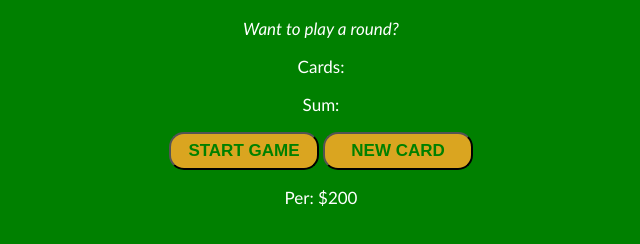
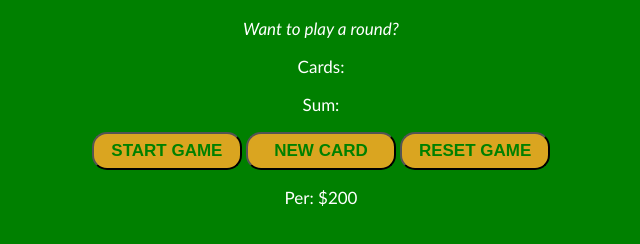
Before and after one commit to ParthS33/Javascript_project, a browser extension: page black_jack/blackjack.html in a window 1280 px wide. Shown: the part 50-294 px from the top of the page, without its empty margins (319-959 px from the left). Drawn offline with Linux system fonts and the light colour scheme.

Commit message:
add reset function and check new card function after winning blackjack

```diff
--- a/black_jack/blackjack.html
+++ b/black_jack/blackjack.html
@@ -9,6 +9,7 @@
         <p id="sum-el">Sum:</p>
         <button onclick="startGame()">START GAME</button>
         <button onclick="newCard()">NEW CARD</button>
+        <button onclick="resetGame()">RESET GAME</button>
         <p id="player-el"></p>
         <script src="blackjack.js"></script>
     </body>
```
